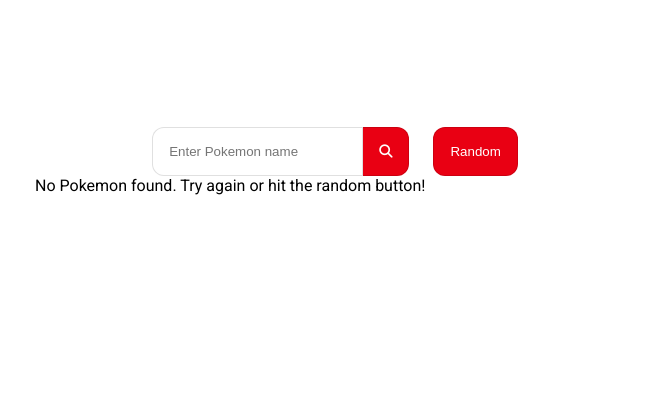
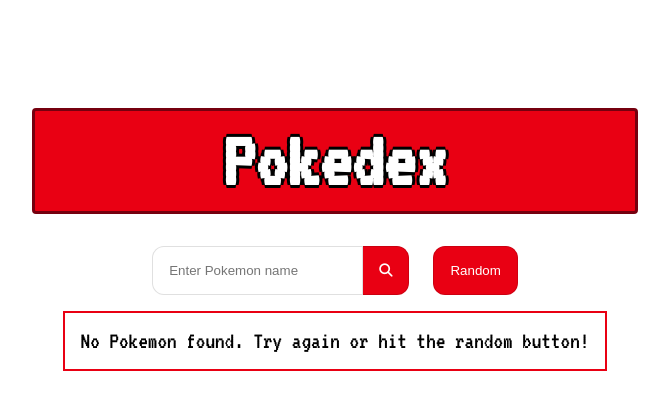
Before and after one commit to Kwmakohon/Pokedex, a plain HTML site: page index.html in a window 1280 px wide. Both pictures are taken after a click on the button "Random". Shown: the whole page, without its empty margins (305-974 px from the left). Drawn offline with Linux system fonts and the light colour scheme; no server answers.

Commit message:
Style changes, added header

```diff
--- a/index.html
+++ b/index.html
@@ -9,7 +9,7 @@
   <body>
     <div class="container">
       <div id="header">
-        <img >
+        <h1>Pokedex</h1>
       </div>
       <div id="input-container">
         <form>
@@ -45,7 +45,9 @@
       </div>
       <span class ="hidden" id="message">No Pokemon found. Try again or hit the random button!</span>
       <div class="loader hidden">
-          <div></div>
+          <div>
+            <div></div>
+          </div>
       </div>
     </div>
     <script src="main.js"></script>
--- a/styles.css
+++ b/styles.css
@@ -11,6 +11,24 @@
   width: 600px;
   display: flex;
   flex-direction: column;
+  justify-content: center;
+  align-items: center;
+}
+
+#header{
+  background-color: rgb(233, 0, 19);
+  margin-bottom: 2rem;
+  color: white;
+  text-shadow: -3px 0 black, 0 3px black, 3px 0 black, 0 -3px black;
+  font-family: 'VT323', monospace;
+  width: 100%;
+  font-size: 30pt;
+  height: 100px;
+  display: flex;
+  align-items: center;
+  justify-content: center;
+  border: 3px solid rgb(117, 0, 15);
+  border-radius: 4px;
 }
 
 input {
@@ -39,6 +57,7 @@
 #search {
   border-top-right-radius: 0px;
   border-bottom-right-radius: 0px;
+  outline: none;
 }
 
 #searchbttn {
@@ -66,9 +85,11 @@
   display: flex;
   flex-direction: column;
   border: 1px solid black;
+  border-radius: 4px;
   padding: 1rem;
   margin-top: 5rem;
   background-image: url(Grid.jpg);
+  box-shadow:  0 4px 8px 0 rgba(0, 0, 0, 0.2), 0 6px 20px 0 rgba(0, 0, 0, 0.19);
 }
 
 .hidden {
@@ -210,9 +231,27 @@
 }
 
 .loader > div {
+  width: 30px;
+  height: 30px;
+  border: 1px solid rgba(0, 0, 0, 0.25);
+  border-radius: 50%;
+  display: flex;
+  justify-content: center;
+  align-items: center;
+}
+
+ .loader > div > div {
   width: 20px;
   height: 20px;
-  border: 1px solid rgba(0, 0, 0, 0.25);
+  border: none;
   border-radius: 50%;
+  background-color: rgba(0, 0, 0, 0.25);
+ }
 
+#message {
+  padding: 1rem;
+  font-family: 'VT323', monospace;
+  font-size: 18pt;
+  border: 2px solid rgb(233, 0, 19);
+  margin: 1rem;
 }
```
